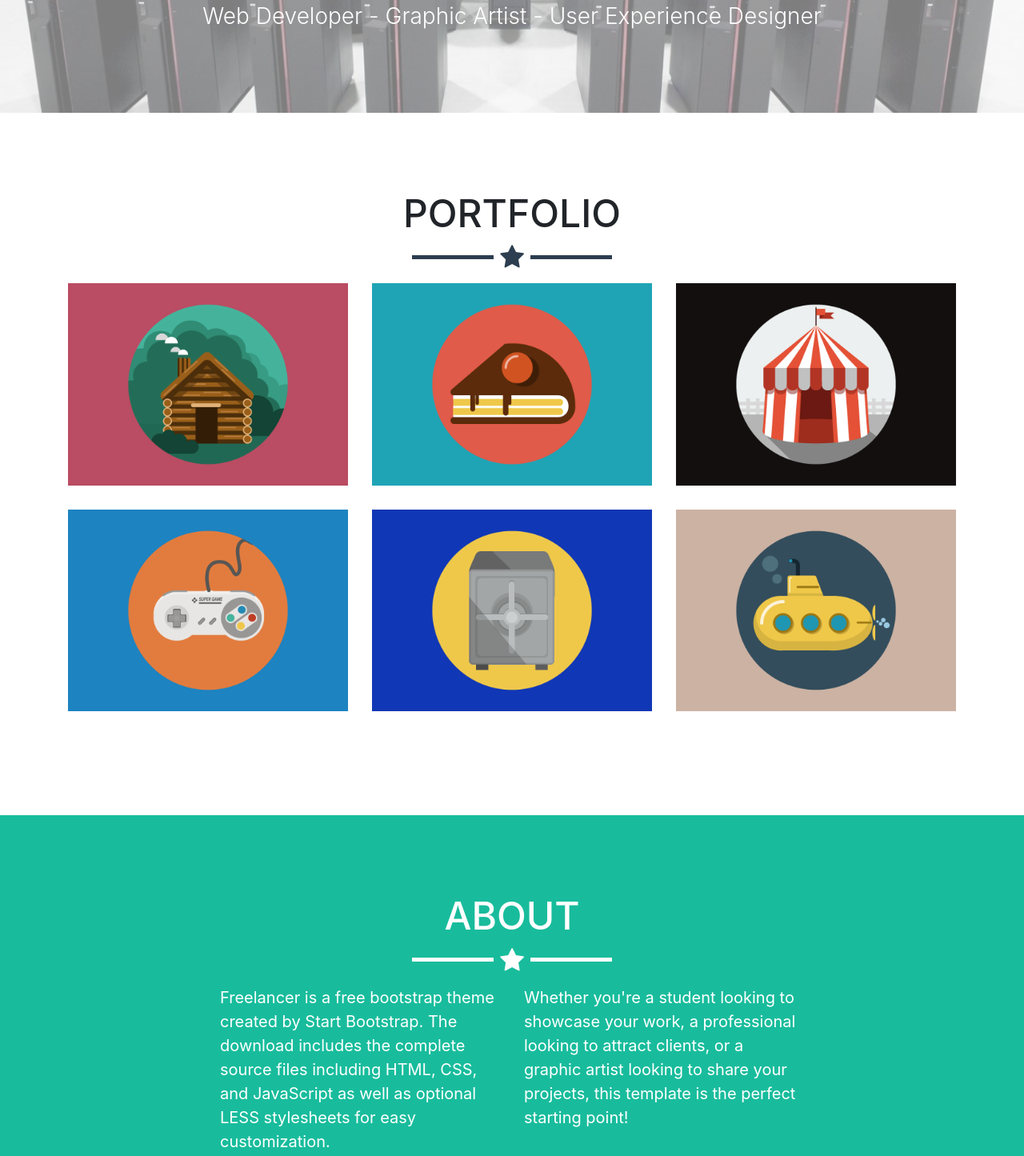
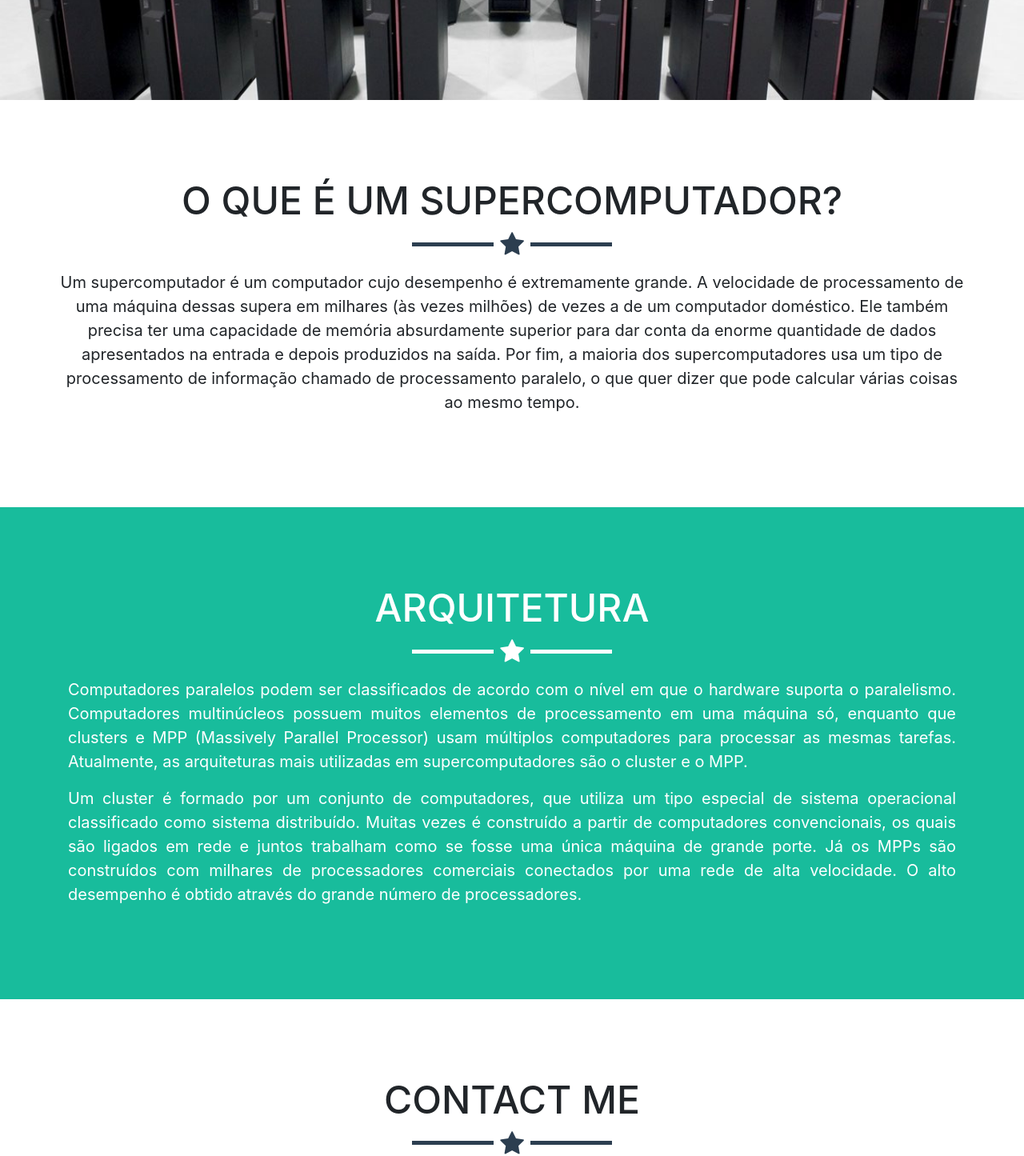
Before and after one commit to luisthiagop/REA-SO, a website with bundled scripts: page index.html in a window 1280 px wide. Shown: the part 375-1820 px from the top of the page at 80% size. Built offline with nearby package versions, Linux system fonts and the light colour scheme.

Commit message:
Iniciando seção de arquitetura

```diff
--- a/css/freelancer.css
+++ b/css/freelancer.css
@@ -7,7 +7,7 @@
   -moz-background-size: cover;
   -o-background-size: cover;
   background-size: cover;
-  opacity: 0.5;
+  height:100%;
 }
 
 /*!
--- a/index.html
+++ b/index.html
@@ -35,10 +35,10 @@
         <div class="collapse navbar-collapse" id="navbarResponsive">
           <ul class="navbar-nav ml-auto">
             <li class="nav-item">
-              <a class="nav-link js-scroll-trigger" href="#portfolio">Portfolio</a>
+              <a class="nav-link js-scroll-trigger" href="#sobre">O que é?</a>
             </li>
             <li class="nav-item">
-              <a class="nav-link js-scroll-trigger" href="#about">About</a>
+              <a class="nav-link js-scroll-trigger" href="#arquitetura">Arquitetura</a>
             </li>
             <li class="nav-item">
               <a class="nav-link js-scroll-trigger" href="#contact">Contact</a>
@@ -52,21 +52,29 @@
     <header class="masthead" id="inicio">
       <div class="container">
         <!--<img class="img-fluid" src="img/profile.png" alt="">-->
-        <div class="intro-text">
-          <span class="name">Start Bootstrap</span>
+        <div class="intro-text" style="height: 200px">
+          <!--<span class="name">Start Bootstrap</span>
           <hr class="star-light">
-          <span class="skills">Web Developer - Graphic Artist - User Experience Designer</span>
+          <span class="skills">Web Developer - Graphic Artist - User Experience Designer</span>-->
         </div>
       </div>
     </header>
 
     <!-- Portfolio Grid Section -->
-    <section id="portfolio">
+    <section id="sobre">
       <div class="container">
-        <h2 class="text-center">Portfolio</h2>
+        <h2 class="text-center">O que é um Supercomputador?</h2>
         <hr class="star-primary">
         <div class="row">
-          <div class="col-sm-4 portfolio-item">
+          <p class="text-center">
+            Um supercomputador é um computador cujo desempenho é extremamente grande.
+            A velocidade de processamento de uma máquina dessas supera em milhares (às vezes milhões) de vezes a de um
+            computador doméstico. Ele também precisa ter uma capacidade de memória absurdamente superior para dar conta
+            da enorme quantidade de dados apresentados na entrada e depois produzidos na saída. Por fim, a maioria dos
+            supercomputadores usa um tipo de processamento de informação chamado de processamento paralelo, o que quer
+            dizer que pode calcular várias coisas ao mesmo tempo.
+          </p>
+          <!--<div class="col-sm-4 portfolio-item">
             <a class="portfolio-link" href="#portfolioModal1" data-toggle="modal">
               <div class="caption">
                 <div class="caption-content">
@@ -125,29 +133,33 @@
               </div>
               <img class="img-fluid" src="img/portfolio/submarine.png" alt="">
             </a>
-          </div>
+          </div>-->
         </div>
       </div>
     </section>
 
     <!-- About Section -->
-    <section class="success" id="about">
+    <section class="success" id="arquitetura">
       <div class="container">
-        <h2 class="text-center">About</h2>
+        <h2 class="text-center">Arquitetura</h2>
         <hr class="star-light">
         <div class="row">
-          <div class="col-lg-4 ml-auto">
-            <p>Freelancer is a free bootstrap theme created by Start Bootstrap. The download includes the complete source files including HTML, CSS, and JavaScript as well as optional LESS stylesheets for easy customization.</p>
+          <div class="col-lg-12 text-justify">
+            <p>Computadores paralelos podem ser classificados de acordo com o nível em que o hardware suporta o paralelismo. Computadores multinúcleos possuem muitos elementos de processamento em uma máquina só, enquanto que clusters e MPP (Massively Parallel Processor) usam múltiplos computadores para processar as mesmas tarefas. Atualmente, as arquiteturas mais utilizadas em supercomputadores são o cluster e o MPP.</p>
+            <p>Um cluster é formado por um conjunto de computadores, que utiliza um tipo
+              especial de sistema operacional classificado como sistema distribuído. Muitas vezes
+              é construído a partir de computadores convencionais, os quais são ligados em rede
+              e juntos trabalham como se fosse uma única máquina de grande porte. Já os MPPs
+              são construídos com milhares de processadores comerciais conectados por uma
+              rede de alta velocidade. O alto desempenho é obtido através do grande número de
+              processadores. </p>
           </div>
-          <div class="col-lg-4 mr-auto">
-            <p>Whether you're a student looking to showcase your work, a professional looking to attract clients, or a graphic artist looking to share your projects, this template is the perfect starting point!</p>
-          </div>
-          <div class="col-lg-8 mx-auto text-center">
+          <!--<div class="col-lg-8 mx-auto text-center">
             <a href="#" class="btn btn-lg btn-outline">
               <i class="fa fa-download"></i>
               Download Theme
             </a>
-          </div>
+          </div>-->
         </div>
       </div>
     </section>
```
